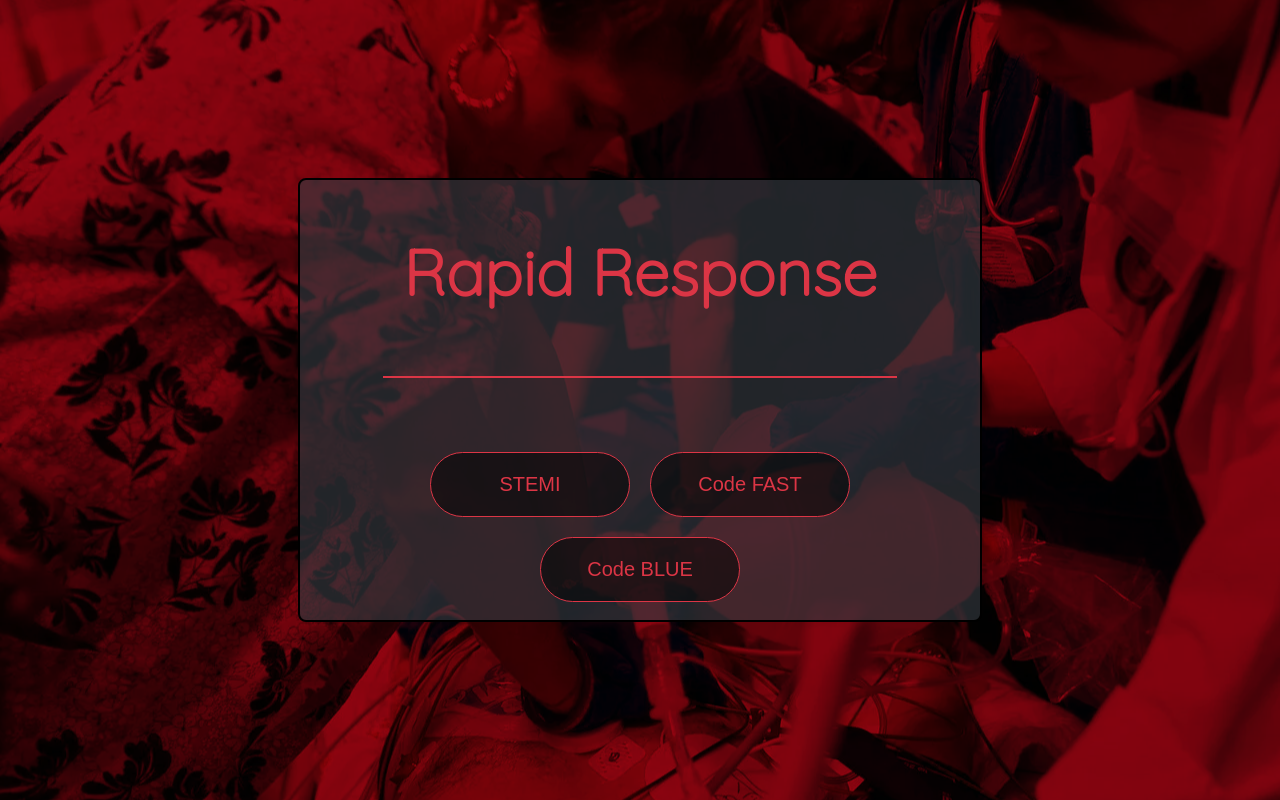
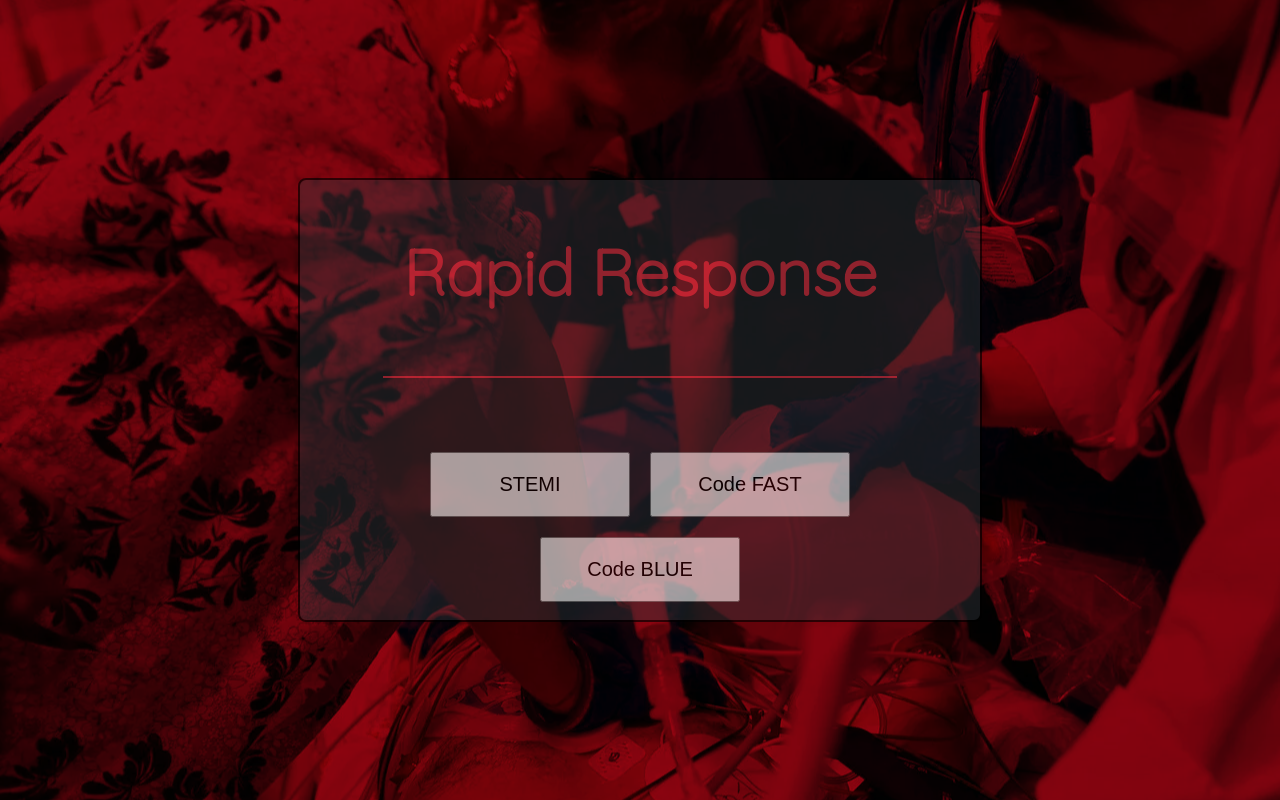
Before and after one commit to pyRN/rapid-resp, a React (Create React App) app: page / in a window 1280 px wide. Built offline with nearby package versions, Linux system fonts and the light colour scheme.

Commit message:
Changed button styles to global to reduce code

```diff
--- a/src/components/LandingContainer/LandingPage.css
+++ b/src/components/LandingContainer/LandingPage.css
@@ -32,6 +32,7 @@ hr {
   justify-content: flex-start;
   align-items: center;
   background-color: var(--primary-gray);
+  opacity: 0.65;
   border: 2px solid black;
   border-radius: 8px;
   padding: 20px;
@@ -49,23 +50,12 @@ hr {
 }
 
 .landing-btn {
-  background-color: rgba(0, 0, 0, 0.5);
-  border: 1px solid var(--primary-red);
-  border-radius: 60px 60px 60px 60px;
-  color: var(--primary-red);
   padding: 10px;
   margin: 10px;
   width: 200px;
   min-width: 100px;
   height: 65px;
   font-size: 15pt;
-}
-
-.landing-btn:hover {
-  background-color: black;
-  color: white;
-  box-shadow: 0px 0px 10px var(--primary-red);
-  transition: 0.3s ease-in;
 }
 
 @media screen and (max-width: 700px) {
--- a/src/components/LandingContainer/LandingPage.jsx
+++ b/src/components/LandingContainer/LandingPage.jsx
@@ -9,17 +9,20 @@ const LandingPage = () => {
         <h1>Rapid Response</h1>
         <hr></hr>
         <div className="landing-btns-container">
-          <button className="landing-btn" onClick={() => fnNavigate("/stemi")}>
+          <button
+            className="btn landing-btn"
+            onClick={() => fnNavigate("/stemi")}
+          >
             STEMI
           </button>
           <button
-            className="landing-btn"
+            className="btn landing-btn"
             onClick={() => fnNavigate("/codeFast")}
           >
             Code FAST
           </button>
           <button
-            className="landing-btn"
+            className="btn landing-btn"
             onClick={() => fnNavigate("/codeBlue")}
           >
             Code BLUE
```
